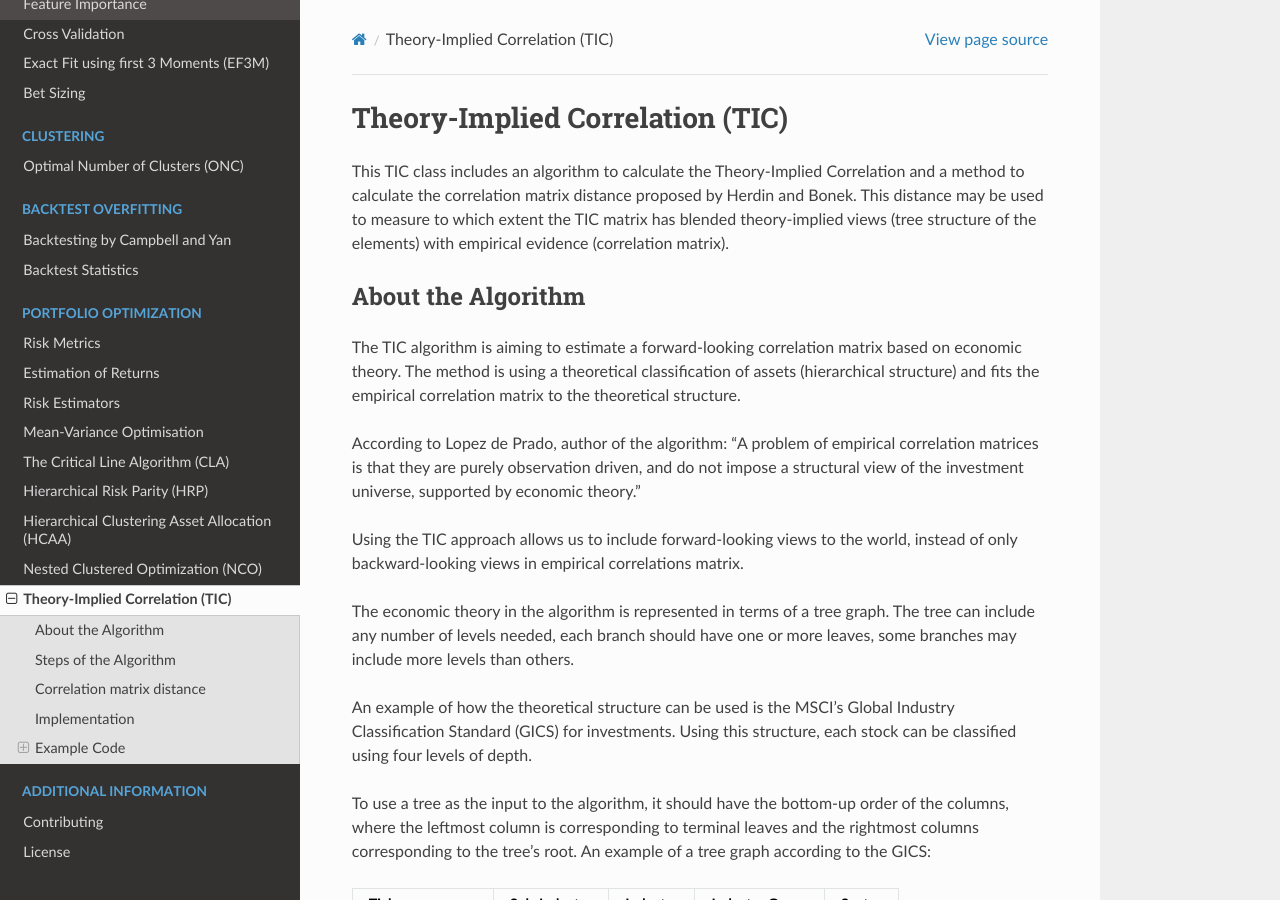
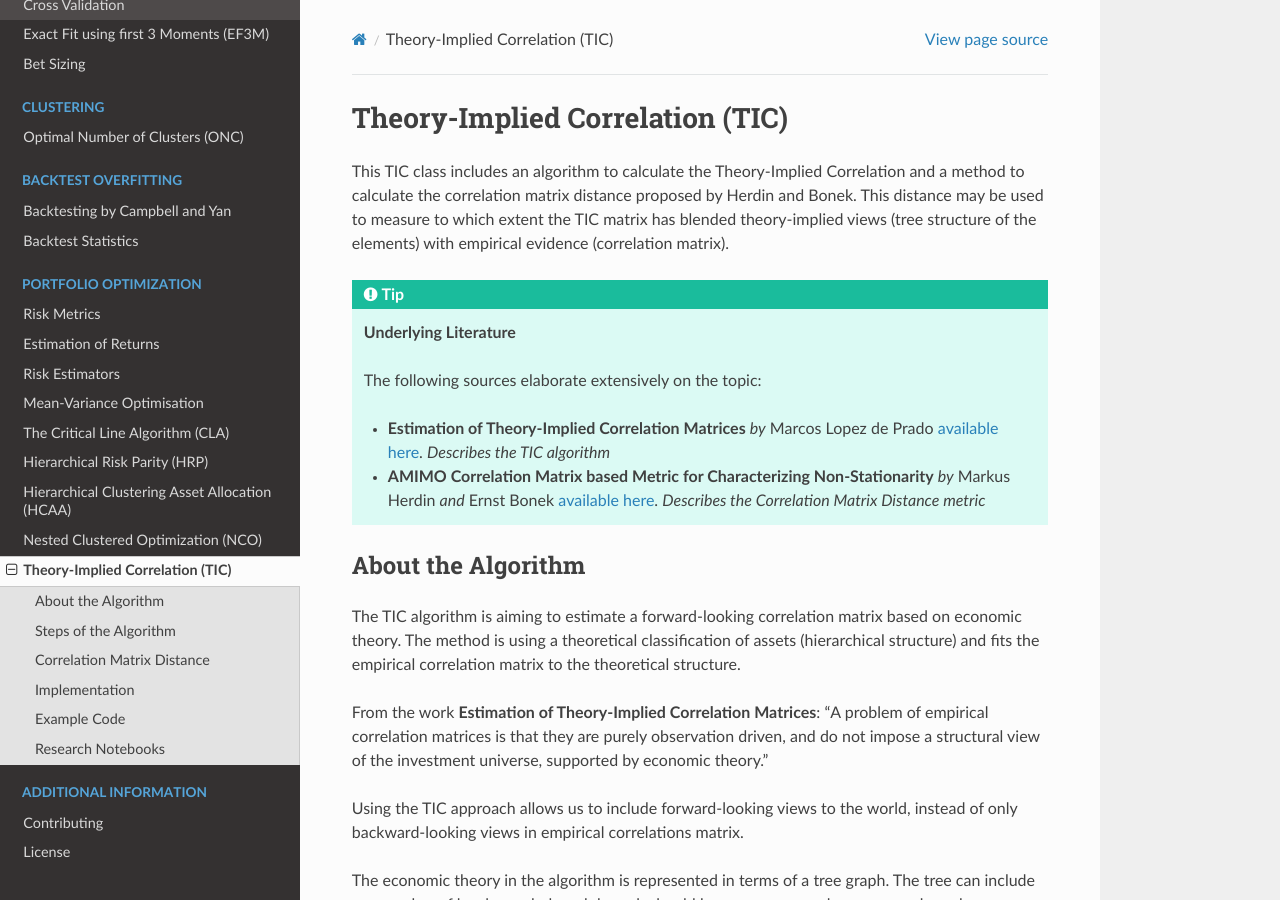
Before and after one commit to hudson-and-thames/mlfinlab, a Sphinx documentation site: the page built from docs/source/portfolio_optimisation/theory_implied_correlation.rst, in a window 1280 px wide and 900 px high. Built offline with Sphinx 7.4.7 and the Read the Docs theme 2.0.0, drawn with Linux system fonts in a browser that asks for light colours; some of the changed text lies outside the part shown.

Commit message:
Small Sphinx adjustments

```diff
--- a/docs/source/portfolio_optimisation/theory_implied_correlation.rst
+++ b/docs/source/portfolio_optimisation/theory_implied_correlation.rst
@@ -6,12 +6,21 @@
 ================================
 This TIC class includes an algorithm to calculate the Theory-Implied Correlation and a method to calculate the correlation matrix distance proposed by Herdin and Bonek. This distance may be used to measure to which extent the TIC matrix has blended theory-implied views (tree structure of the elements) with empirical evidence (correlation matrix).
 
+.. tip::
+   **Underlying Literature**
+
+   The following sources elaborate extensively on the topic:
+
+   - **Estimation of Theory-Implied Correlation Matrices** *by* Marcos Lopez de Prado `available here <https://papers.ssrn.com/abstract_id=3484152>`_. *Describes the TIC algorithm*
+   - **AMIMO Correlation Matrix based Metric for Characterizing Non-Stationarity** *by* Markus Herdin *and* Ernst Bonek `available here <https://publik.tuwien.ac.at/files/pub-et_8791.pdf>`_. *Describes the Correlation Matrix Distance metric*
+
 About the Algorithm
 ###################
 
 The TIC algorithm is aiming to estimate a forward-looking correlation matrix based on economic theory. The method is using a theoretical classification of assets (hierarchical structure) and fits the empirical correlation matrix to the theoretical structure.
 
-According to Lopez de Prado, author of the algorithm: "A problem of empirical correlation matrices is that they are purely observation driven, and do not impose a structural view of the investment universe, supported by economic theory."
+From the work **Estimation of Theory-Implied Correlation Matrices**:
+"A problem of empirical correlation matrices is that they are purely observation driven, and do not impose a structural view of the investment universe, supported by economic theory."
 
 Using the TIC approach allows us to include forward-looking views to the world, instead of only backward-looking views in empirical correlations matrix.
 
@@ -114,6 +123,10 @@
 
 From the work **Estimation of Theory-Implied Correlation Matrices**:
 "The distance :math:`\sum_{1},\sum_{2}` measures the orthogonality between the considered correlation matrices. It becomes zero if the correlation matrices are equal up to a scaling factor, and one if they differ to a maximum extent".
+
+.. tip::
+
+    The Correlation Matrix Distance metric is described in more detail in the work **AMIMO Correlation Matrix based Metric for Characterizing Non-Stationarity** *by* Markus Herdin *and* Ernst Bonek `available here <https://publik.tuwien.ac.at/files/pub-et_8791.pdf>`_.
 
 Implementation
 ##############
@@ -154,7 +167,7 @@
     matrix_distance = tic.corr_dist(corr_matrix, tic_matrix)
 
 Research Notebooks
-==================
+##################
 
 The following research notebook can be used to better understand how the algorithms within this module can be used on real data.
 
```
Also changed, not shown: other parts of docs/source/portfolio_optimisation/theory_implied_correlation.rst (+2 -2 lines), 1 other file.
